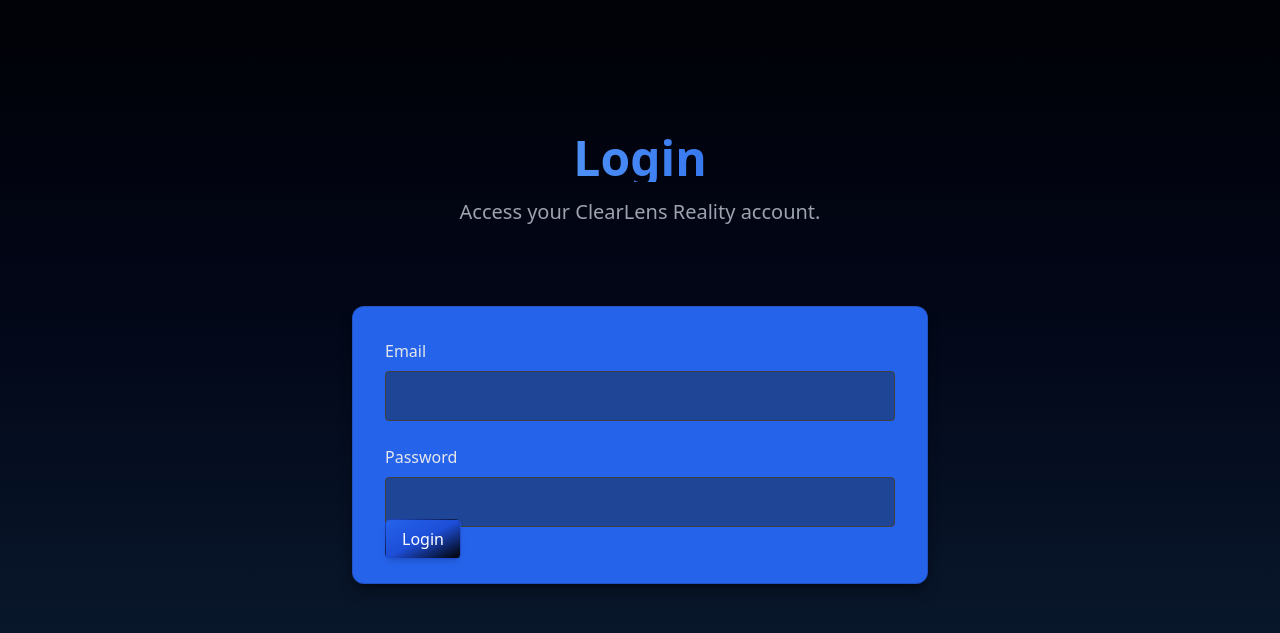
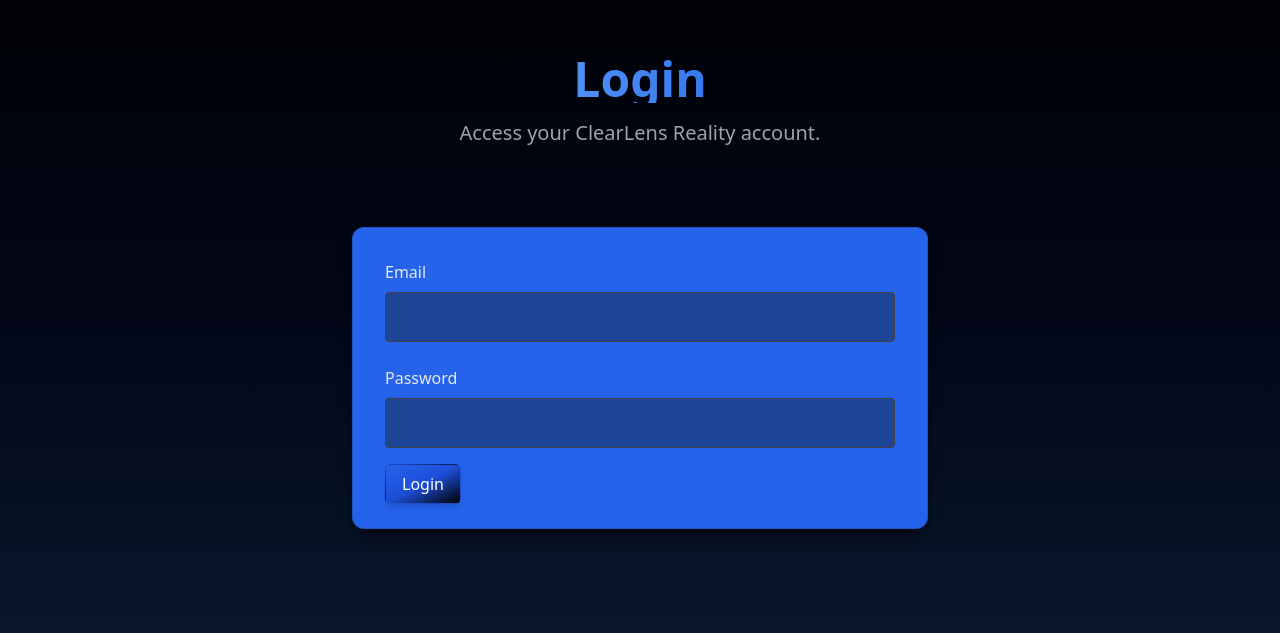
Before and after one commit to clearlensreality-blip/clearlens-reality, a Next.js app: page /login in a window 1280 px wide. Shown: the part 105-738 px from the top of the page. Built offline with nearby package versions, Linux system fonts and the light colour scheme.

Commit message:
Adjusted login layout and solid blue form box

```diff
--- a/app/login/page.tsx
+++ b/app/login/page.tsx
@@ -4,7 +4,7 @@
 
 export default function LoginPage() {
   return (
-    <div className="min-h-screen w-full flex flex-col items-center justify-center pt-32 space-y-20">
+    <div className="min-h-screen w-full flex flex-col items-center justify-start pt-40 space-y-20">
 
       {/* HERO */}
       <section className="space-y-4 text-center">
@@ -18,7 +18,7 @@
       </section>
 
       {/* FORM */}
-      <section className="w-full p-8 rounded-xl bg-blue-600 border border-blue-900/40 shadow-lg shadow-black/40 max-w-xl">
+      <section className="w-full max-w-xl p-8 rounded-xl bg-blue-600 border border-blue-900/40 shadow-lg shadow-black/40">
         <form className="space-y-6">
 
           <div>
@@ -37,7 +37,11 @@
             />
           </div>
 
-          <Button href="#">Login</Button>
+          {/* Full-width button fix */}
+          <div className="w-full">
+            <Button href="#" className="w-full">Login</Button>
+          </div>
+
         </form>
       </section>
 
```
